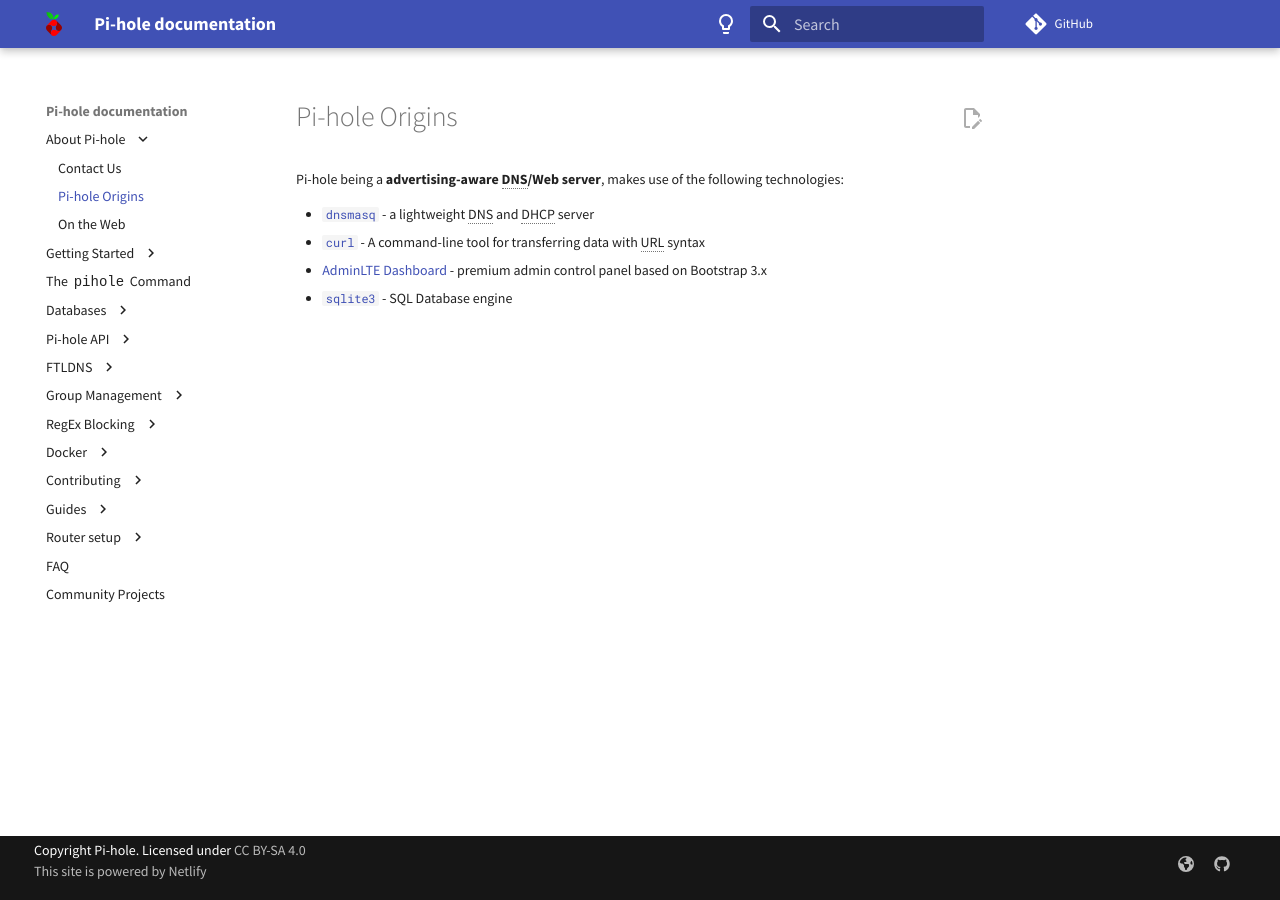
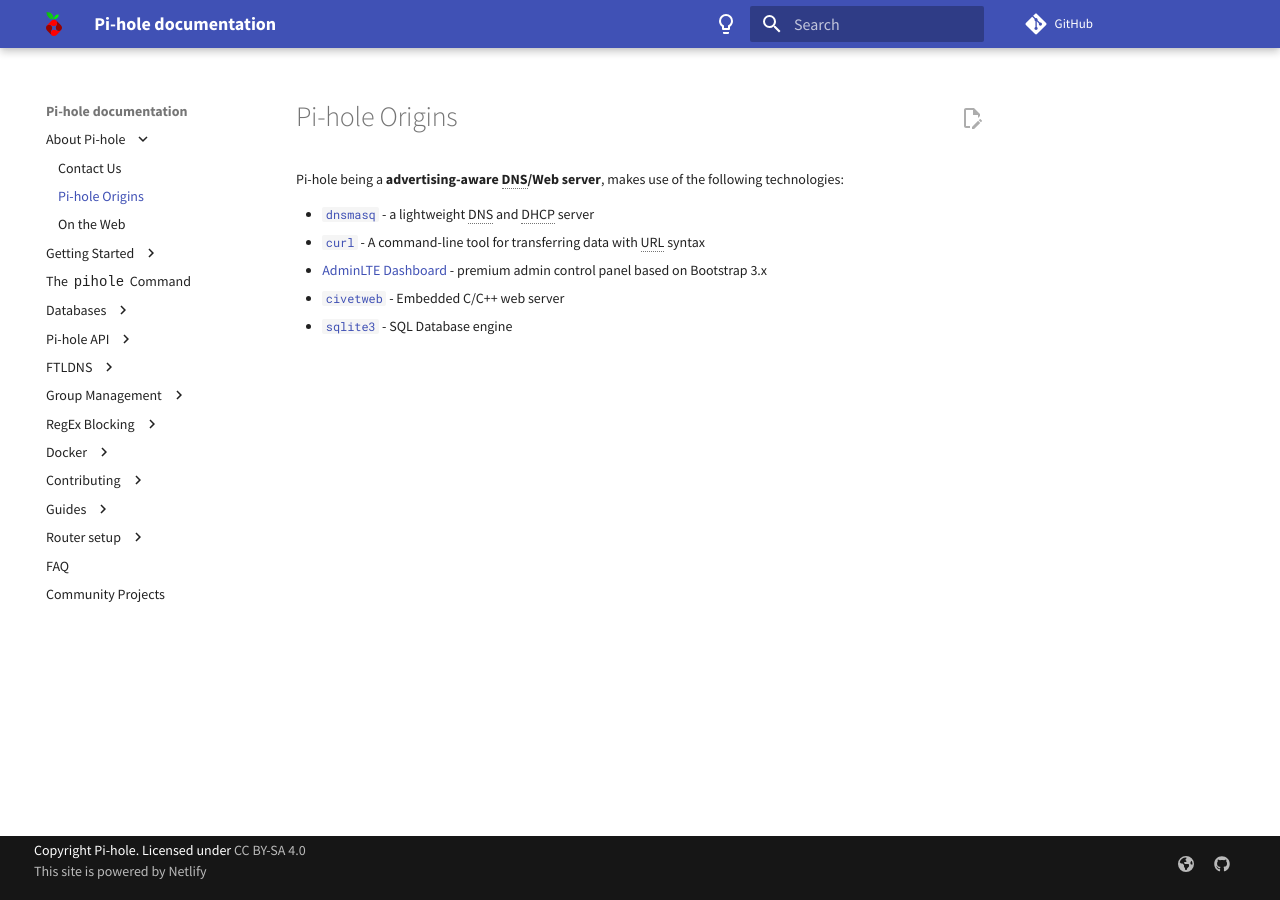
Before and after one commit to pi-hole/docs, an MkDocs documentation site: the page built from docs/main/origins.md, in a window 1280 px wide. Built offline with MkDocs 1.6.1 and Material for MkDocs 9.7.7, drawn with Linux system fonts in a browser that asks for light colours; comment, search, counter and statistics services are not loaded.

Commit message:
Add civetweb to origins.md
Signed-off-by: darkexplosiveqwx <the.qwx.channel@gmail.com>

```diff
--- a/docs/main/origins.md
+++ b/docs/main/origins.md
@@ -9,4 +9,5 @@
 - [`dnsmasq`](https://www.thekelleys.org.uk/dnsmasq/doc.html) - a lightweight DNS and DHCP server
 - [`curl`](https://curl.haxx.se/) - A command-line tool for transferring data with URL syntax
 - [AdminLTE Dashboard](https://github.com/ColorlibHQ/AdminLTE) - premium admin control panel based on Bootstrap 3.x
+- [`civetweb`](https://github.com/civetweb/civetweb) -  Embedded C/C++ web server
 - [`sqlite3`](https://www.sqlite.org/index.html) - SQL Database engine
```
